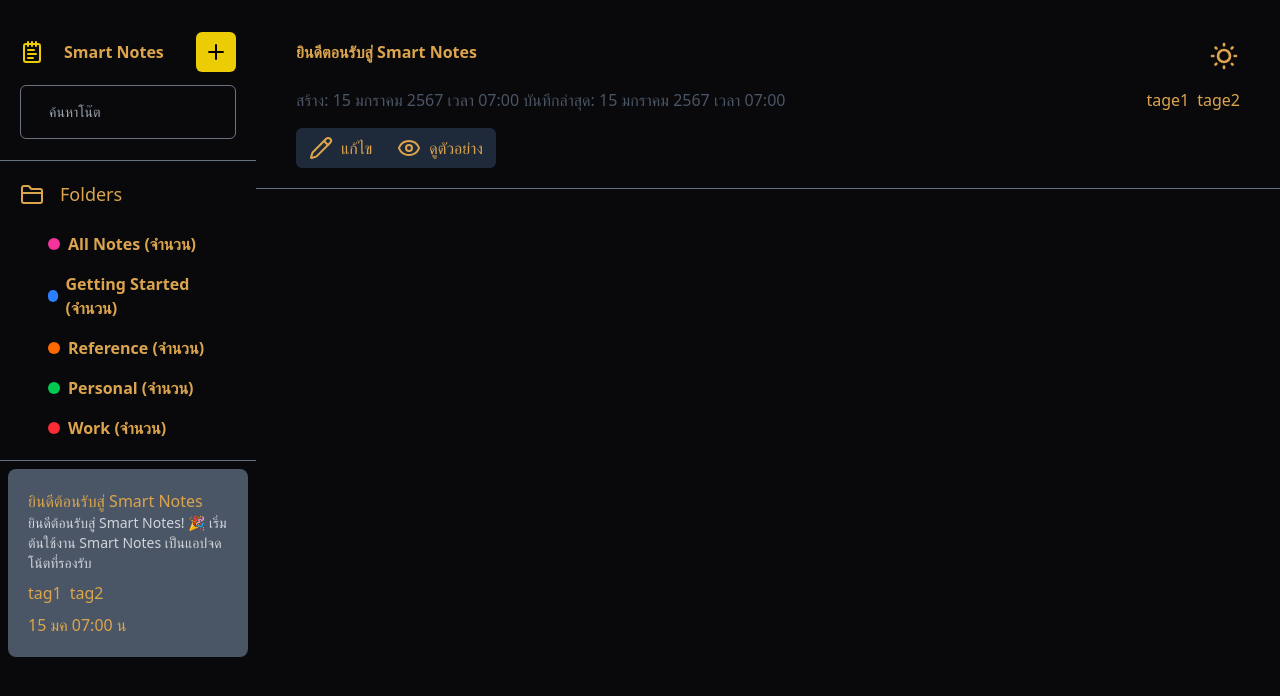
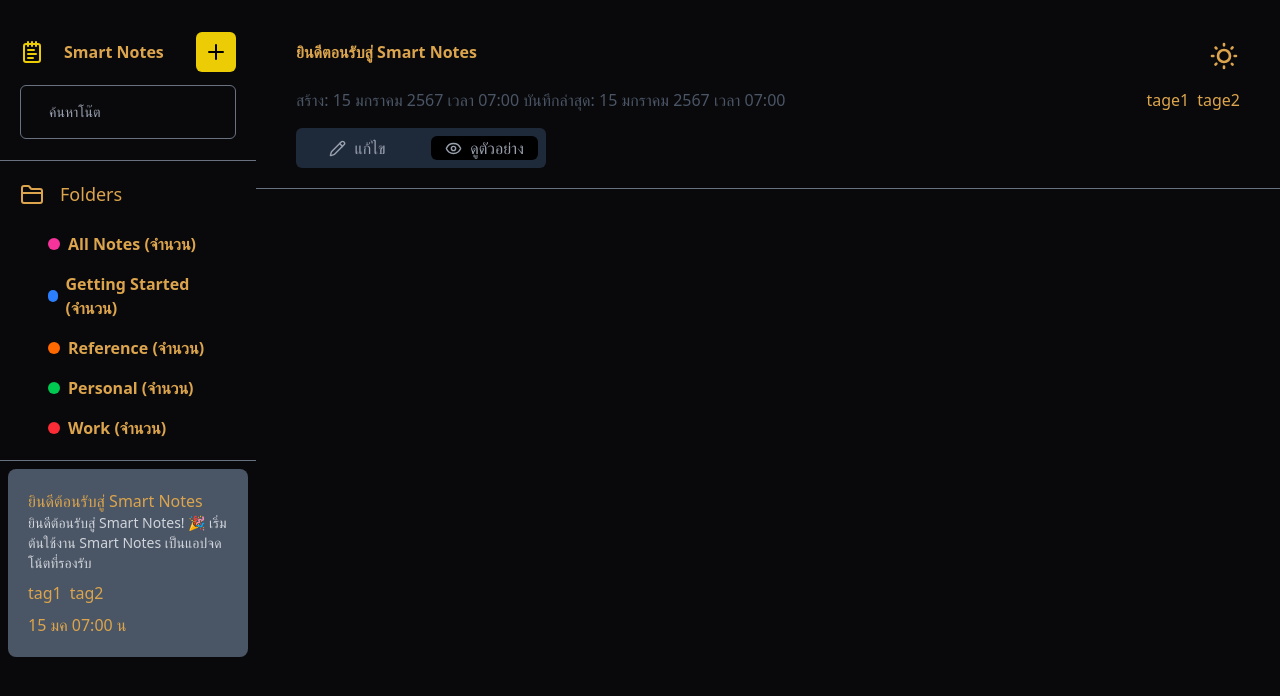
Before and after one commit to HectorRussia/Smart-Notes-Desktop-App-, a React (Vite) app: page / in a window 1280 px wide. Shown: the top 696 px of the page. Built offline with nearby package versions, Linux system fonts and the light colour scheme.

Commit message:
feat: add currentTheme prop to Main and Theme components; implement WriteWatch component

```diff
--- a/src/App.tsx
+++ b/src/App.tsx
@@ -9,7 +9,7 @@ function App() {
     <>
         <div data-theme={theme} className="flex h-screen ">
           <Sidebar/>
-          <Main setTheme={setTheme}/>
+          <Main setTheme={setTheme} currentTheme={theme}/>
         </div>
     </>
   )
--- a/src/components/Layouts/Main.tsx
+++ b/src/components/Layouts/Main.tsx
@@ -1,7 +1,7 @@
-import { Eye, Pencil } from "lucide-react"
 import Theme, { type ThemeProps } from "../Theme"
+import { WriteWatch } from "../WriteWatch/WriteWatch"
 
-const Main = ({setTheme} : ThemeProps) => {
+const Main = ({setTheme,currentTheme} : ThemeProps) => {
   return (
     <>
         <div className="w-3/4 md:w-4/5 lg:w-5/6 h-screen">
@@ -16,19 +16,7 @@ const Main = ({setTheme} : ThemeProps) => {
                     <div>tage2</div>
                 </div>
             </div>
-            <div className="flex flex-col w-full">
-                <div className="flex justify-evenly items-center gap-x-5 h-10 w-[200px] ml-10 bg-gray-800 mt-4 px-2 rounded-md">
-                    <div className="flex  gap-2 cursor-pointer">
-                        <div><Pencil /></div>
-                        <div>แก้ไข</div>
-                    </div>
-                    <div className="flex  gap-2 cursor-pointer">
-                        <div><Eye /></div>
-                        <div>ดูตัวอย่าง</div>
-                    </div>
-                </div>
-                <div className="border-t border-gray-500 mt-5"></div>
-            </div>
+           <WriteWatch setTheme={setTheme} currentTheme={currentTheme}/>
         </div>
     </>
   )
--- a/src/components/Theme.tsx
+++ b/src/components/Theme.tsx
@@ -1,6 +1,7 @@
 
 export type ThemeProps = {
   setTheme: (theme: string) => void;
+  currentTheme?: string;
 };
 
 const Theme = ({ setTheme }: ThemeProps) => {
--- /dev/null
+++ b/src/components/WriteWatch/WriteWatch.tsx
@@ -0,0 +1,32 @@
+import { Eye, Pencil } from "lucide-react"
+import { useState } from "react";
+import type { ThemeProps } from "../Theme";
+
+export const WriteWatch = ({currentTheme }: ThemeProps) => {
+
+  const [selcted, setSelected] = useState<boolean>(false);
+  const CustomText = currentTheme === "cupcake" ? "text-white" : "text-gray-400";
+  return (
+    <>
+       <div className="flex flex-col w-full">
+            <div className="flex justify-evenly items-center gap-x-5 h-10 w-[250px] ml-10 bg-gray-800 mt-4 px-2 rounded-md">
+                <div
+                  className={`flex justify-center items-center gap-2 cursor-pointer w-1/2 rounded-md py-auto ${selcted === true ? "bg-black" : ""}`}
+                  onClick={() => setSelected(true)}
+                >
+                  <Pencil className={CustomText} size={17}/>
+                  <div className={CustomText}>แก้ไข</div>
+                </div>
+                <div
+                  className={`flex justify-center items-center gap-2 cursor-pointer w-1/2 rounded-md py-auto ${selcted === false ? "bg-black" : ""}`}
+                  onClick={() => setSelected(false)}
+                >
+                  <Eye className={CustomText} size={17}/>
+                  <div className={CustomText}>ดูตัวอย่าง</div>
+                </div>
+            </div>
+            <div className="border-t border-gray-500 mt-5"></div>
+        </div>
+    </>
+  )
+}
```
